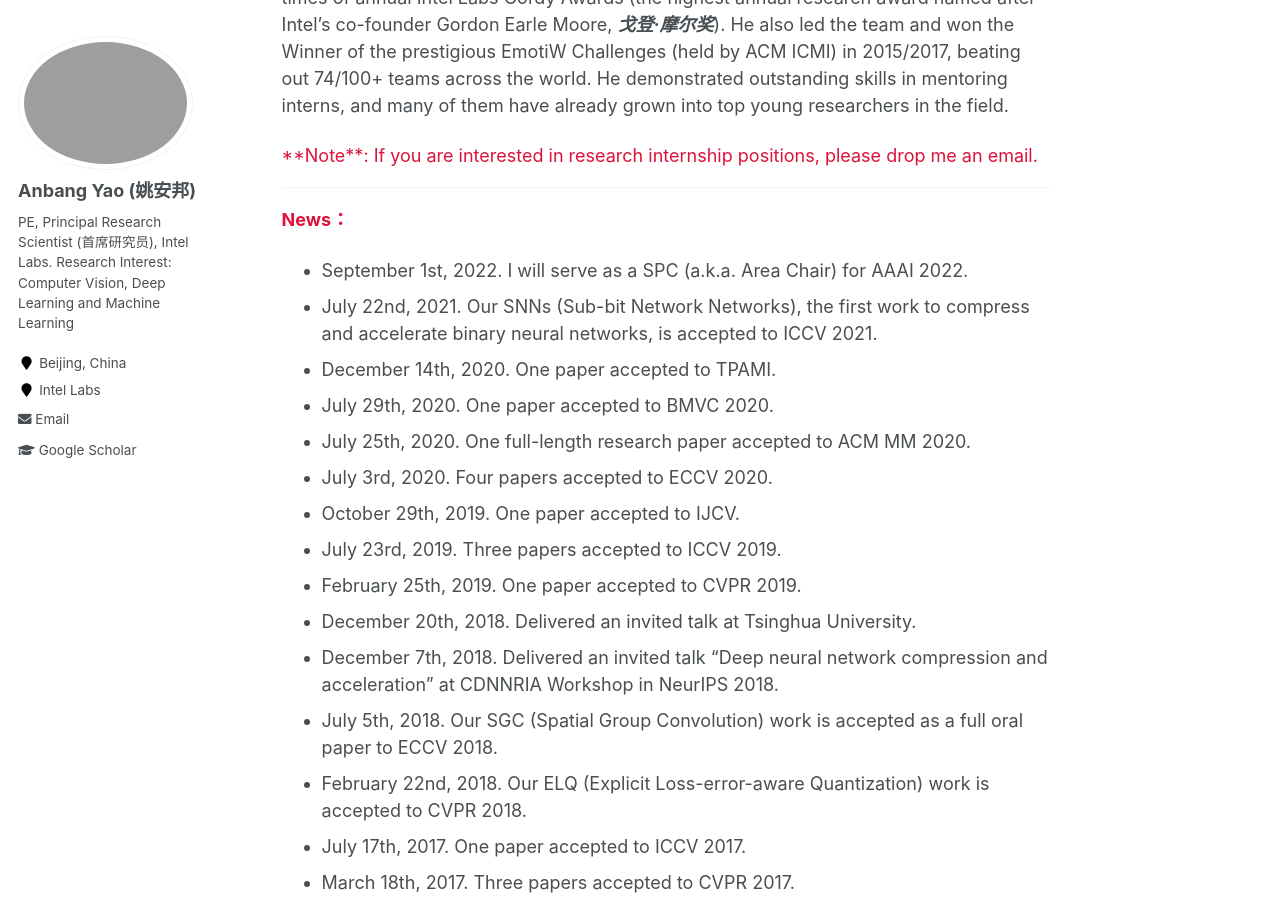
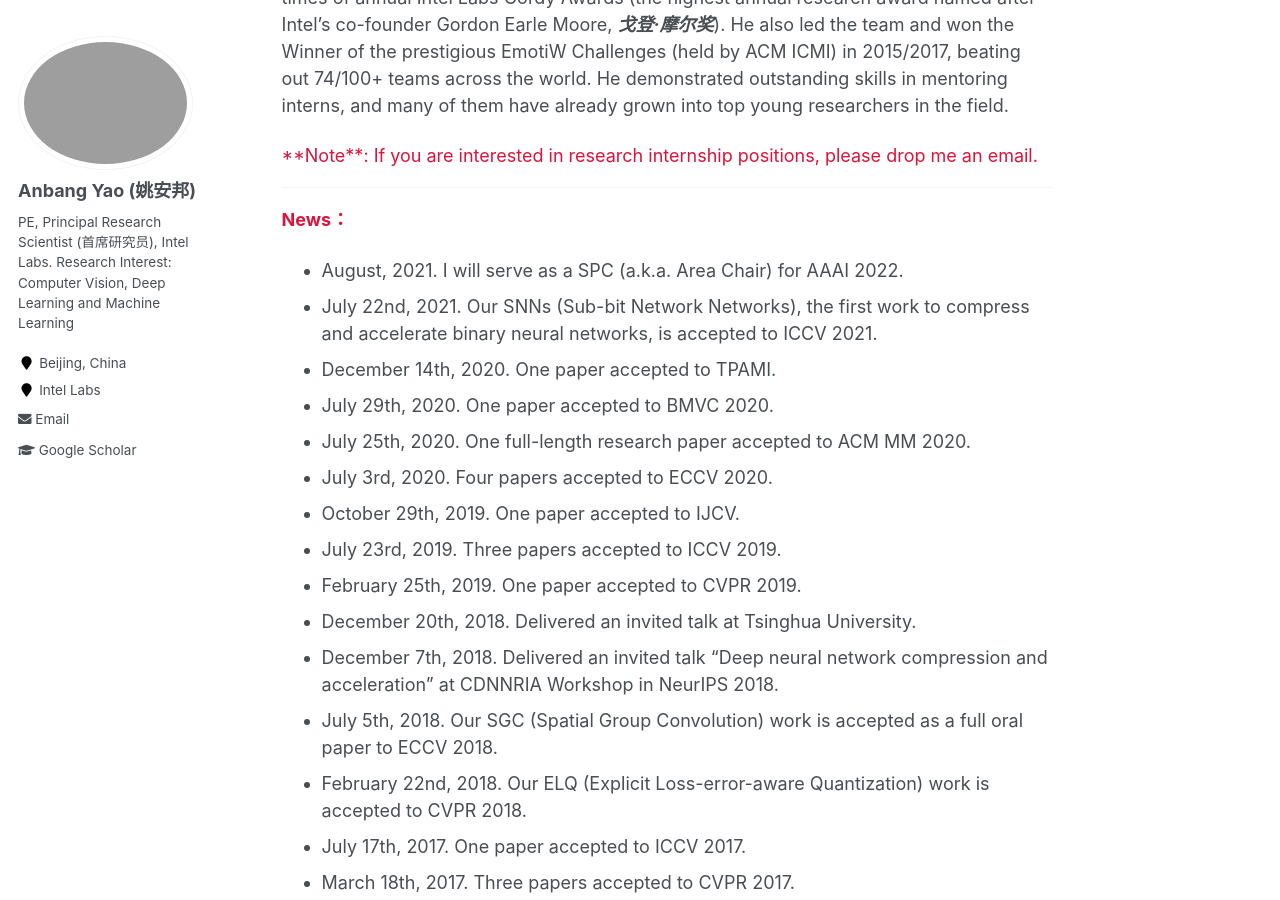
Before and after one commit to YaoAnbang/YaoAnbang.github.io, a Jekyll site: the page built from _pages/about.md, in a window 1280 px wide and 900 px high, scrolled down 421 px. Built offline with Jekyll 4.4.1, drawn with Linux system fonts in a browser that asks for light colours.

Commit message:
Update about.md

```diff
--- a/_pages/about.md
+++ b/_pages/about.md
@@ -17,7 +17,7 @@ Anbang Yao got his Ph.D. degree from Tsinghua University in 2010. He is currentl
 ---
 **<font color="Crimson">News：</font>**
 
-+ September 1st, 2022. I will serve as a SPC (a.k.a. Area Chair) for AAAI 2022.
++ August, 2021. I will serve as a SPC (a.k.a. Area Chair) for AAAI 2022.
 + July 22nd, 2021. Our SNNs (Sub-bit Network Networks), the first work to compress and accelerate binary neural networks, is accepted to ICCV 2021.
 + December 14th, 2020. One paper accepted to TPAMI.
 + July 29th, 2020. One paper accepted to BMVC 2020.
```
